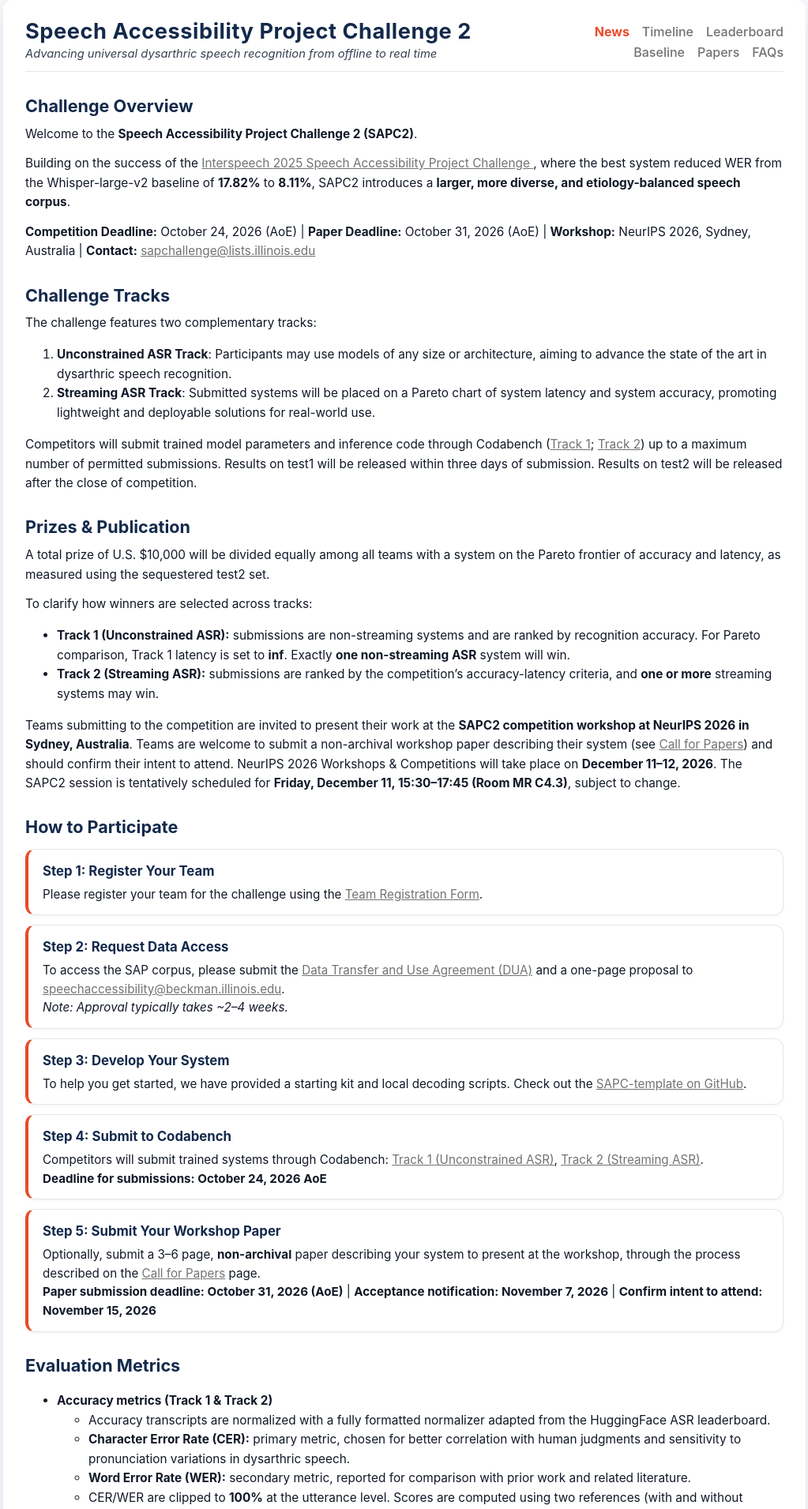
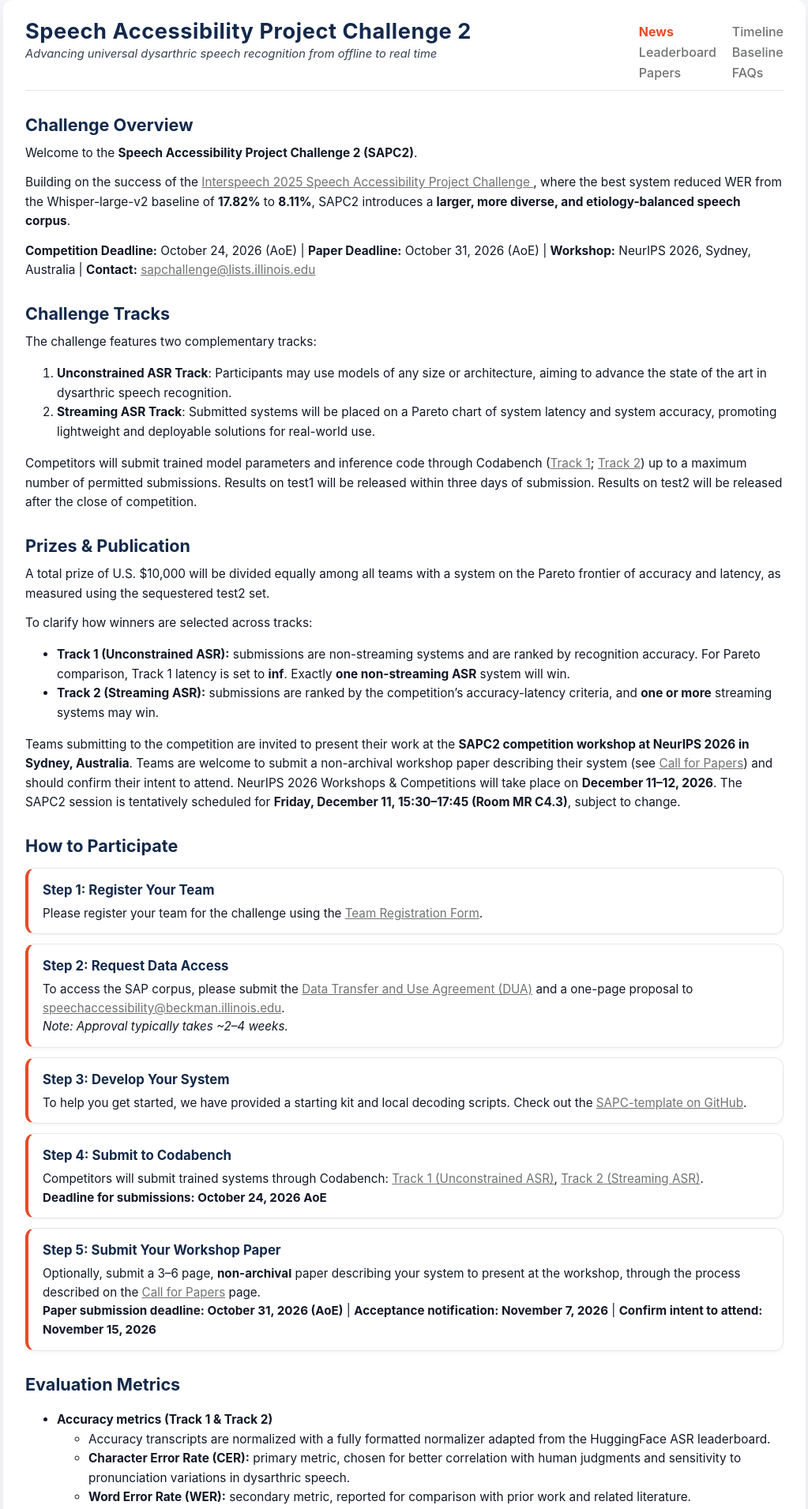
Before and after one commit to xiuwenz2/SAPC2-website, a Jekyll site: the page built from index.md, in a window 1280 px wide. Shown: the top 1911 px of the page at 79% size, without its empty margins (128-1151 px from the left). Built offline with Jekyll 4.4.1, drawn with Linux system fonts in a browser that asks for light colours.

Commit message:
formatting

```diff
--- a/assets/css/style.css
+++ b/assets/css/style.css
@@ -61,12 +61,10 @@ body {
 /* Nav links */
 .site-nav {
   flex: 0 0 auto;
-  display: flex;
-  flex-wrap: wrap;
-  justify-content: flex-end;
-  align-content: flex-start;
-  gap: 0.4rem 1rem;
-  max-width: 15rem;
+  display: grid;
+  grid-template-columns: repeat(2, auto);
+  column-gap: 1.25rem;
+  row-gap: 0.4rem;
   padding-top: 0.35rem;
 }
 
@@ -76,6 +74,7 @@ body {
   font-weight: 500;
   font-size: 1.00rem;
   white-space: nowrap;
+  text-align: left;
 }
 
 .site-nav a:hover {
```
